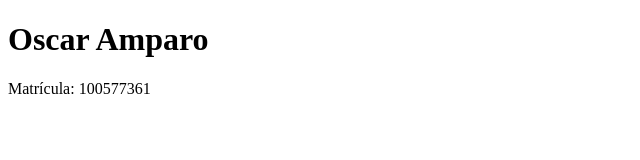
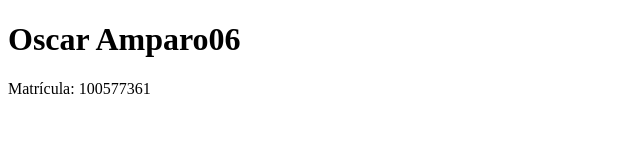
Before and after one commit to Chulito6504/WebPage, a plain HTML site: page index.html in a window 1280 px wide. Shown: the full height of the page, 0-640 px from the left. Drawn offline with Linux system fonts and the light colour scheme.

Commit message:
Update index.html

```diff
--- a/index.html
+++ b/index.html
@@ -6,7 +6,7 @@
     <title>Información Personal</title>
 </head>
 <body>
-    <h1>Oscar Amparo</h1>
+    <h1>Oscar Amparo06</h1>
     <p>Matrícula: 100577361</p>
 </body>
 </html>
```
